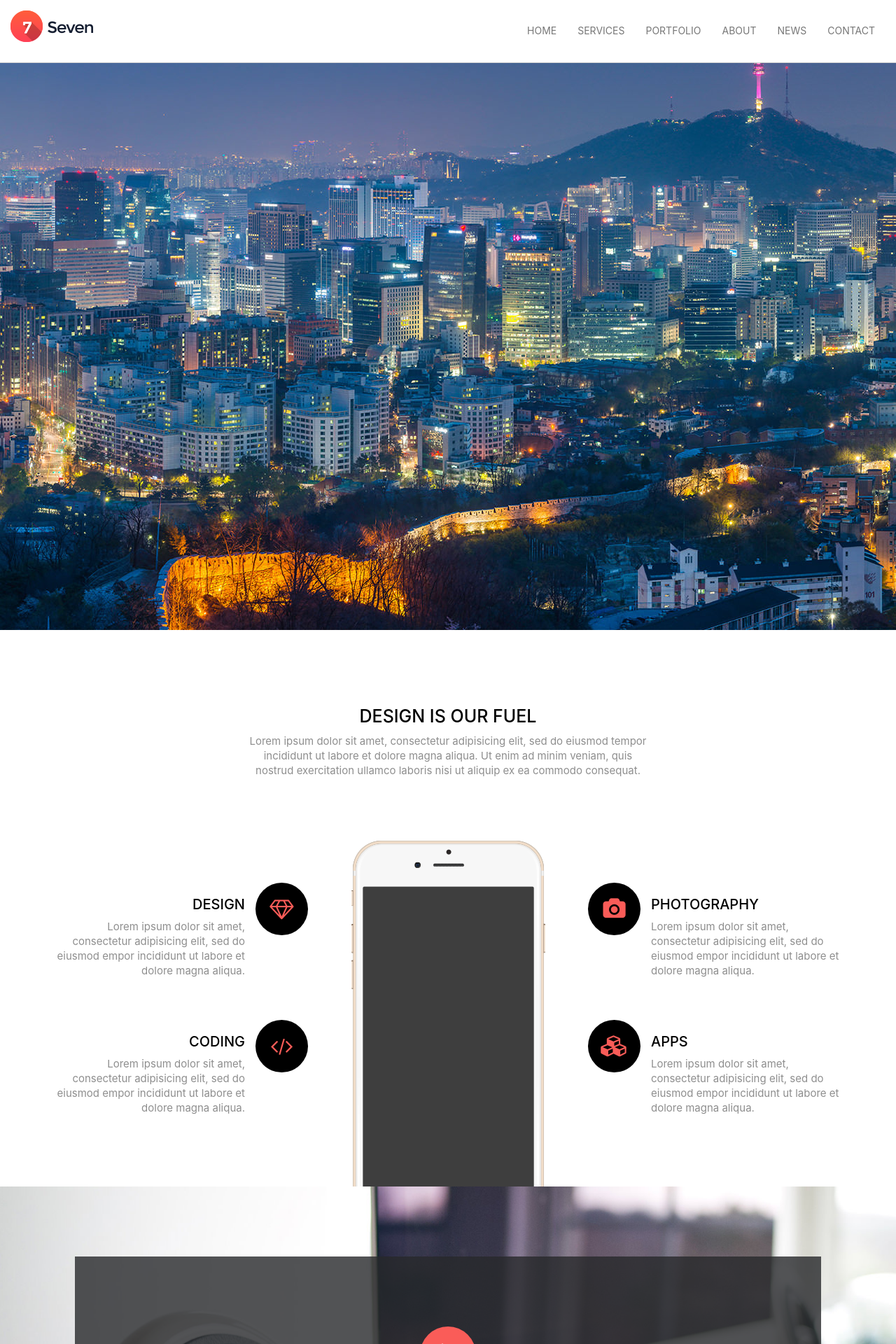
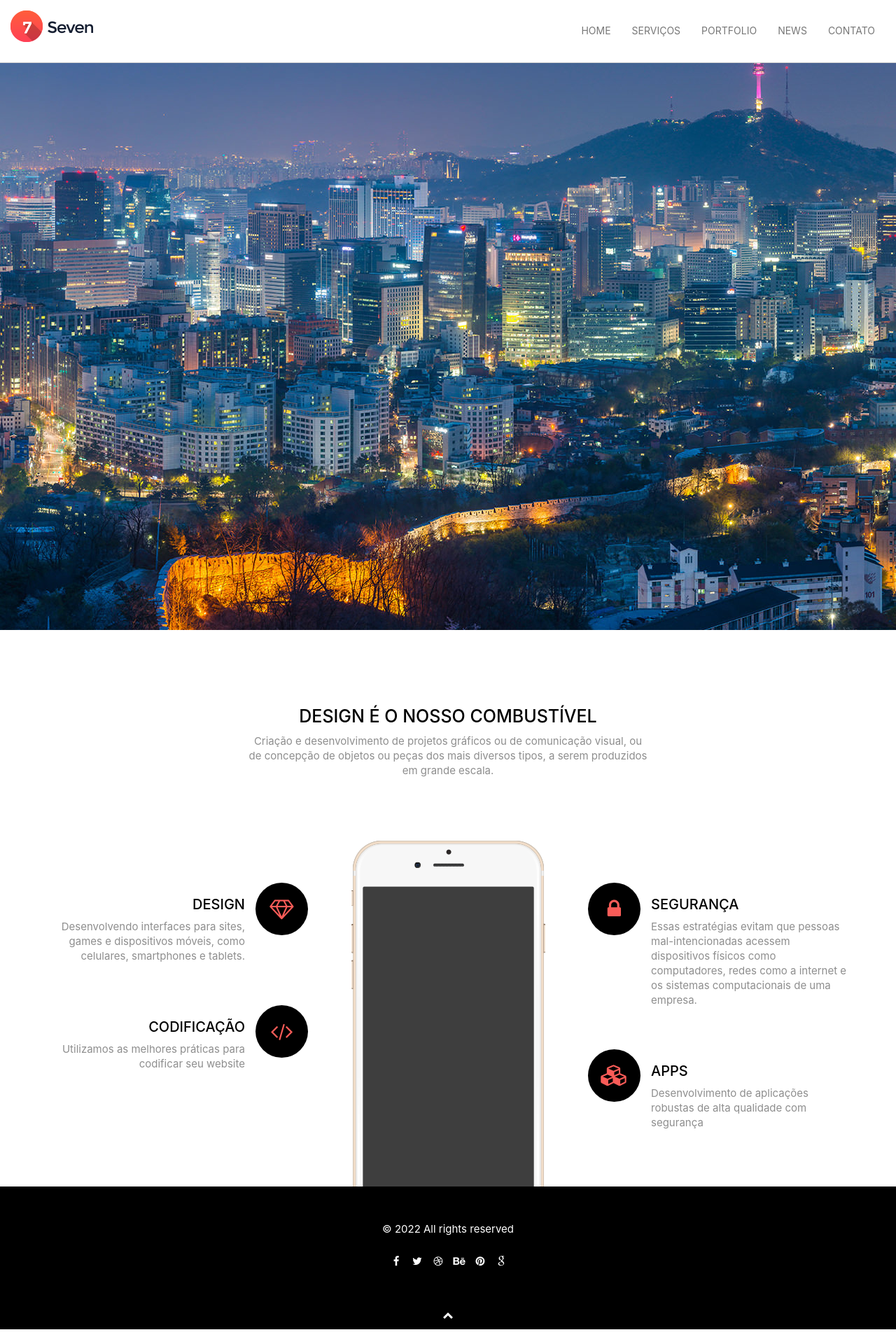
Before and after one commit to renatoanunciacao/portifolio, a React (Create React App) app: page / in a window 1280 px wide. Shown: the top 1920 px of the page at 70% size. After the commit the page ends 1899 px from the top, so only its background shows below. Built offline with nearby package versions, Linux system fonts and the light colour scheme.

Commit message:
ajustes nos textos

```diff
--- a/src/components/Header.js
+++ b/src/components/Header.js
@@ -17,12 +17,11 @@ export default class Header extends Component{
 				</div>
 				<div className="collapse navbar-collapse navbar-right" id="navbar-collapse">
 					<ul className="nav navbar-nav">
-						<li><a data-scroll href="index.html#home">Home</a></li>
-						<li><a data-scroll href="index.html#services">Services</a></li>
-						<li><a data-scroll href="index.html#portfolio">Portfolio</a></li>
-						<li><a data-scroll href="index.html#about">About</a></li>
-						<li><a data-scroll href="index.html#blog">News</a></li>
-						<li><a data-scroll href="index.html#contact">Contact</a></li>
+						<li><a data-scroll href="#home">Home</a></li>
+						<li><a data-scroll href="#services">Serviços</a></li>
+						<li><a data-scroll href="#portfolio">Portfolio</a></li>
+						<li><a data-scroll href="#blog">News</a></li>
+						<li><a data-scroll href="#contact">Contato</a></li>
 					</ul>
 				</div>
 			</div>
--- a/src/components/Services.js
+++ b/src/components/Services.js
@@ -6,11 +6,8 @@ export default class Services extends Component{
             <section id="services">
             <div className="container">
                 <header>
-                    <h2 className="wow fadeInDown">Design is our fuel</h2>
-                    <p className="wow fadeInUp" data-wow-delay="0.1s">Lorem ipsum dolor sit amet, consectetur adipisicing elit, sed do eiusmod
-                        tempor incididunt ut labore et dolore magna aliqua. Ut enim ad minim veniam,
-                        quis nostrud exercitation ullamco laboris nisi ut aliquip ex ea commodo
-                        consequat.
+                    <h2 className="wow fadeInDown">design é o nosso combustível</h2>
+                    <p className="wow fadeInUp" data-wow-delay="0.1s">Criação e desenvolvimento de projetos gráficos ou de comunicação visual, ou de concepção de objetos ou peças dos mais diversos tipos, a serem produzidos em grande escala.
                     </p>
                 </header>
                 <div className="row">
@@ -18,9 +15,7 @@ export default class Services extends Component{
                         <div className="service-item text-right wow fadeInUp">
                             <div className="service-text">
                                 <h3>Design</h3>
-                                <p>Lorem ipsum dolor sit amet, consectetur adipisicing elit, sed do eiusmod
-                                    empor incididunt ut labore et dolore magna aliqua.
-                                </p>
+                                <p>Desenvolvendo interfaces para sites, games e dispositivos móveis, como celulares, smartphones e tablets.</p>
                             </div>
                             <div className="service-icon">
                                 <i className="fa fa-diamond"></i>
@@ -28,9 +23,8 @@ export default class Services extends Component{
                         </div>
                         <div className="service-item text-right wow fadeInUp" data-wow-delay="0.1s">
                             <div className="service-text">
-                                <h3>Coding</h3>
-                                <p>Lorem ipsum dolor sit amet, consectetur adipisicing elit, sed do eiusmod
-                                    empor incididunt ut labore et dolore magna aliqua.
+                                <h3>Codificação</h3>
+                                <p>Utilizamos as melhores práticas para codificar seu website
                                 </p>
                             </div>
                             <div className="service-icon">
@@ -44,20 +38,17 @@ export default class Services extends Component{
                     <div className="col-md-4">
                         <div className="service-item text-left wow fadeInUp">
                             <div className="service-text">
-                                <h3>Photography</h3>
-                                <p>Lorem ipsum dolor sit amet, consectetur adipisicing elit, sed do eiusmod
-                                    empor incididunt ut labore et dolore magna aliqua.
-                                </p>
+                                <h3>Segurança</h3>
+                                <p>Essas estratégias evitam que pessoas mal-intencionadas acessem dispositivos físicos como computadores, redes como a internet e os sistemas computacionais de uma empresa.</p>
                             </div>
                             <div className="service-icon">
-                                <i className="fa fa-camera"></i>
+                                <i className="fa fa-lock"></i>
                             </div>
                         </div>
                         <div className="service-item text-left wow fadeInUp" data-wow-delay="0.1s">
                             <div className="service-text">
                                 <h3>Apps</h3>
-                                <p>Lorem ipsum dolor sit amet, consectetur adipisicing elit, sed do eiusmod
-                                    empor incididunt ut labore et dolore magna aliqua.
+                                <p>Desenvolvimento de aplicações robustas de alta qualidade com segurança
                                 </p>
                             </div>
                             <div className="service-icon">
@@ -67,13 +58,7 @@ export default class Services extends Component{
                     </div>
                 </div>
             </div>
-        <div className="video-wrapper clearfix">
-            <div className="col-md-offset-1 col-md-10 video">
-                <a href="https://www.youtube.com/watch?v=CnYtWWDor2s" id="popup-youtube" className="circled fa fa-play" ></a>
-                <h3>Play video and be amazed</h3>
-                <p>Than lovely frames</p>
-            </div>
-        </div>
+
     </section>
         )
     }
```
